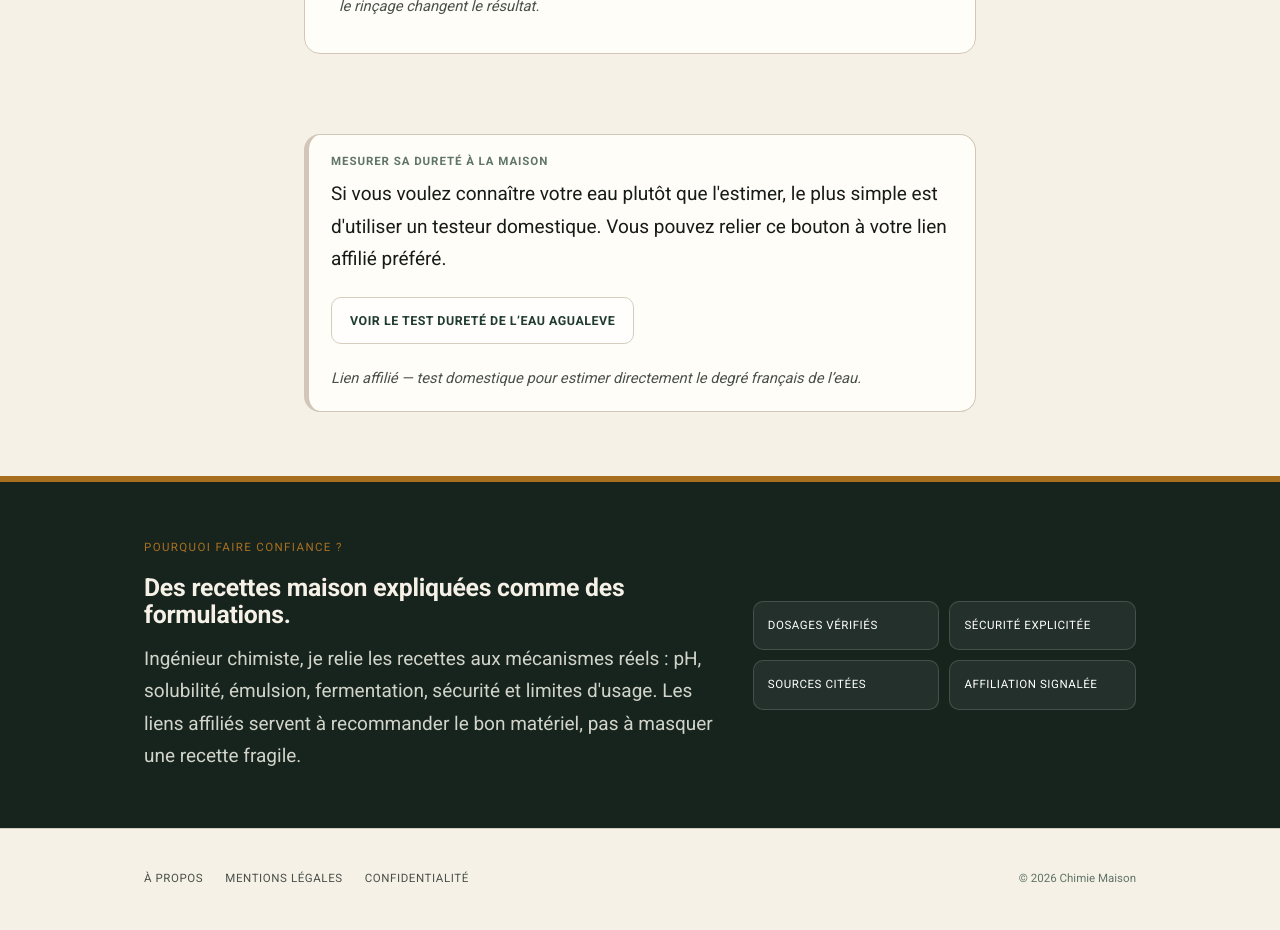
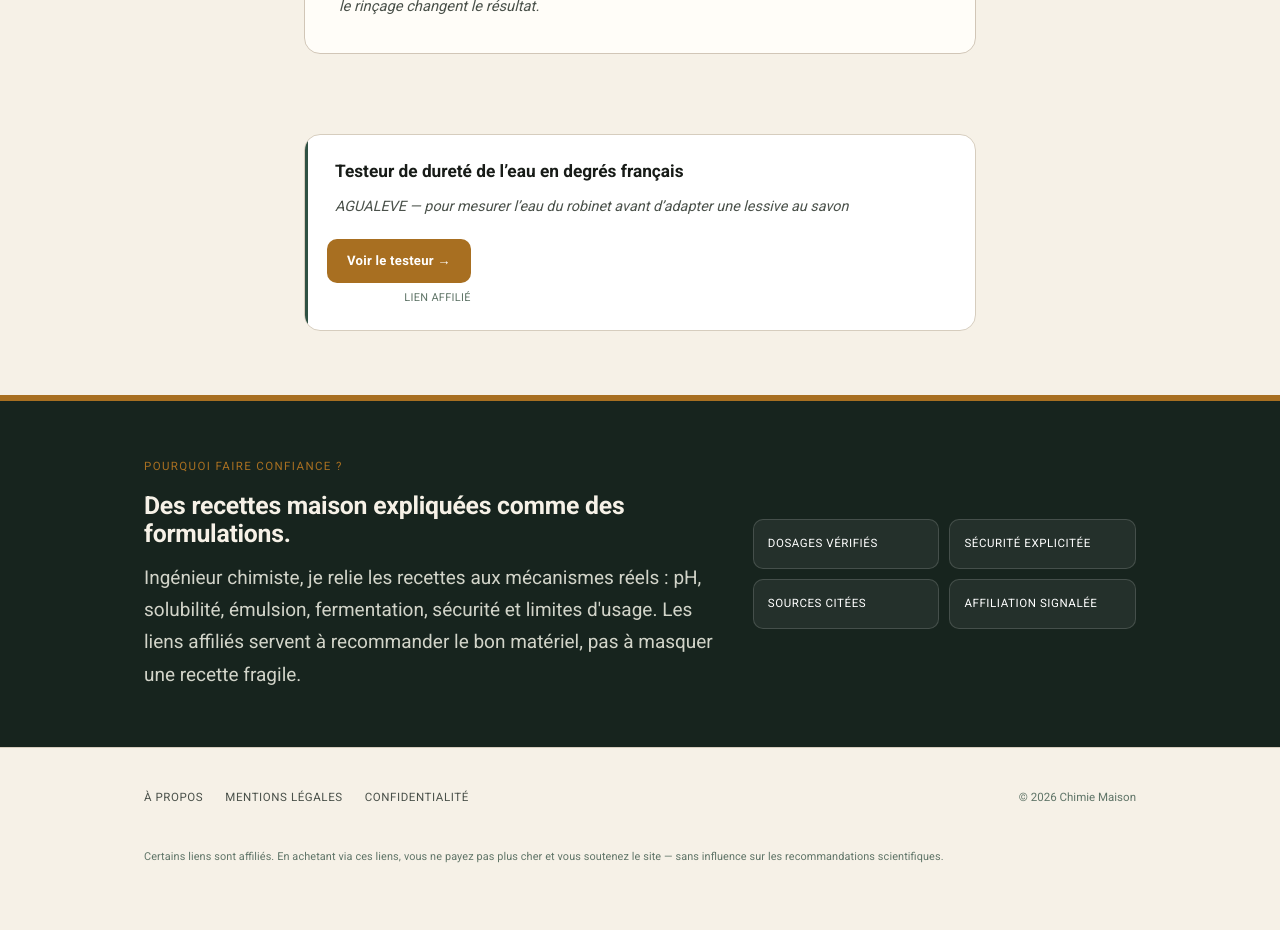
Before and after one commit to ruizmaxime51-art/Pourquoi--a-Marche, a Next.js app: page /outils/lessive-eau-dure in a window 1280 px wide. Shown: the part 1040-1970 px from the top of the page. After the commit the page ends 1933 px from the top, so only its background shows below. Built offline with nearby package versions, Linux system fonts and the light colour scheme.

Commit message:
Add files via upload

```diff
--- a/app/outils/lessive-eau-dure/page.js
+++ b/app/outils/lessive-eau-dure/page.js
@@ -17,25 +17,22 @@ export default function HardWaterToolPage() {
       </section>
 
       <section className="wrap">
-        <div className="article-links-block">
-          <h4>Mesurer sa dureté à la maison</h4>
-          <p>
-            Si vous voulez connaître votre eau plutôt que l'estimer, le plus simple est d'utiliser
-            un testeur domestique. Vous pouvez relier ce bouton à votre lien affilié préféré.
-          </p>
-          <p>
+        <div className="cta-block" id="mat-testeur-durete">
+          <div className="cta-text">
+            <strong>Testeur de dureté de l’eau en degrés français</strong>
+            <span>AGUALEVE — pour mesurer l’eau du robinet avant d’adapter une lessive au savon</span>
+          </div>
+          <div className="cta-action">
             <a
-              href="https://www.amazon.fr/AGUALEVE%C2%AE-Fran%C3%A7ais-Nouveau-pr%C3%A9cise-Qualit%C3%A9/dp/B0CJ9QQ2M2?__mk_fr_FR=%C3%85M%C3%85%C5%BD%C3%95%C3%91&crid=2XXHY24JQ0OPO&dib=eyJ2IjoiMSJ9.If30TSvZ37_2UFwtz2JdRuGnMrU5ZlrupTLSWKQrO_yJO2SRzA1Wl1djniZkPZCaVvAomst8xBmKifT2F2mPyGT_v6vD5rBrKU7geHcbovzSmzO9ukZa4G3E24LrO5JQ1ABVi94TQtdv2VEjpcB0-PeuSgq8YGEVAWVp8WQ5GdB3F9uJxnkiuXPpzzDGiHCpxivWkRs-uTDHTJAGmGEW99fAJuUFimTvOy4XWBAR_BQTibrn8Il7dN08LQ23BAz8b2OBIvchGcVWFiGCosce-gFtmyg_5lfMrXspDdgh5ao.LYInu6n8x5eYI3db6157JrypmXbqyz0j-eqp-6_0wek&dib_tag=se&keywords=calculateur+duret%C3%A9+eau&qid=1784101513&sprefix=calculateur+duret%C3%A9+eau+%2Caps%2C197&sr=8-1&linkCode=ll2&tag=maxscience06-21&linkId=a0d462012506dc9ce3bd7e0335a8e753&ref_=as_li_ss_tl"
+              className="cta-button"
+              href="https://www.amazon.fr/AGUALEVE%C2%AE-Fran%C3%A7ais-Nouveau-pr%C3%A9cise-Qualit%C3%A9/dp/B0CJ9QQ2M2?__mk_fr_FR=%C3%85M%C3%85%C5%BD%C3%95%C3%91&crid=2XXHY24JQ0OPO&dib=eyJ2IjoiMSJ9.If30TSvZ37_2UFwtz2JdRuGnMrU5ZlrupTLSWKQrO_yJO2SRzA1Wl1djniZkPZCaVvAomst8xBmKifT2F2mPyGT_v6vD5rBrKU7geHcbovzSmzO9ukZa4G3E24LrO5JQ1ABVi94TQtdv2VEjpcB0-PeuSgq8YGEVAWVp8WQ5GdB3F9uJxnkiuXPpzzDGiHCpxivWBAR_BQTibrn8Il7dN08LQ23BAz8b2OBIvchGcVWFiGCosce-gFtmyg_5lfMrXspDdgh5ao.LYInu6n8x5eYI3db6157JrypmXbqyz0j-eqp-6_0wek&dib_tag=se&keywords=calculateur+duret%C3%A9+eau&qid=1784101513&sprefix=calculateur+duret%C3%A9+eau+%2Caps%2C197&sr=8-1&linkCode=ll2&tag=maxscience06-21&linkId=a0d462012506dc9ce3bd7e0335a8e753&ref_=as_li_ss_tl"
               target="_blank"
               rel="nofollow sponsored noopener noreferrer"
-              className="secondary-pill"
             >
-              Voir le test dureté de l’eau AGUALEVE
+              Voir le testeur →
             </a>
-          </p>
-          <p className="tool-disclaimer">
-            Lien affilié — test domestique pour estimer directement le degré français de l’eau.
-          </p>
+            <span className="cta-reassurance">Lien affilié</span>
+          </div>
         </div>
       </section>
     </main>
```
